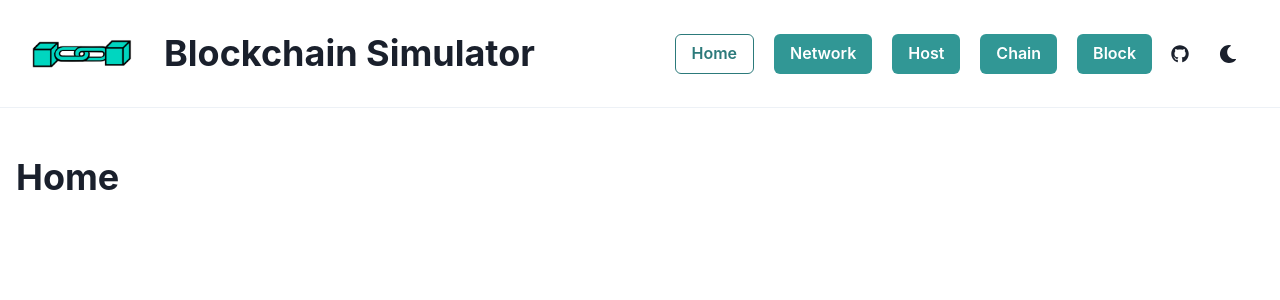
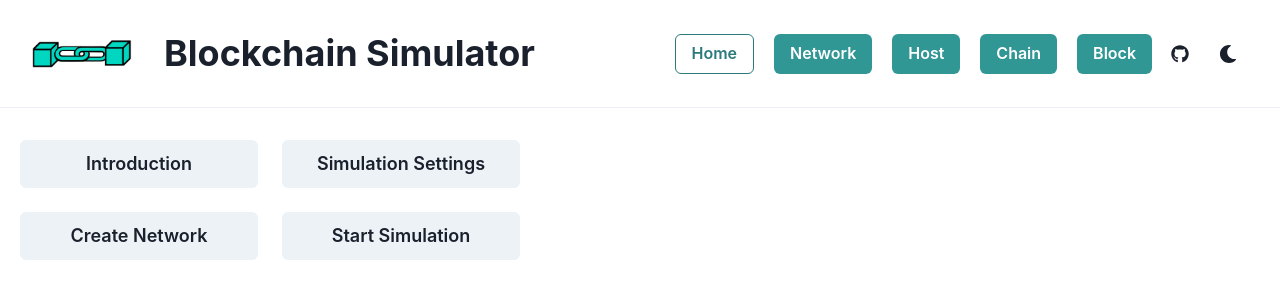
Before and after one commit to ece496-blockchain-capstone-team/ece496-blockchain-simulator, a React (Create React App) app: page / in a window 1280 px wide. Shown: the top 300 px of the page. Built offline with nearby package versions, Linux system fonts and the light colour scheme.

Commit message:
#6 Buttons on the home page and add horizontal padding globally

```diff
--- a/src/App.tsx
+++ b/src/App.tsx
@@ -10,18 +10,24 @@ import Network from './components/Network';
 import Host from './components/Host';
 import Chain from './components/Chain';
 import Block from './components/Block';
+import SimulationSettings from './components/SimulationSettings';
+
+import './global.css';
 
 export default function App() {
   return (
     <ChakraProvider>
       <NavBar />
+      <div className="main">
         <Routes>
           <Route path="/" element={<Home />} />
           <Route path="/network" element={<Network />} />
           <Route path="/host" element={<Host />} />
           <Route path="/chain" element={<Chain />} />
           <Route path="/block" element={<Block />} />
+          <Route path="/simulation-settings" element={<SimulationSettings />} />
         </Routes>
+      </div>
     </ChakraProvider>
   );
 }
--- a/src/components/Home/Home.tsx
+++ b/src/components/Home/Home.tsx
@@ -1,11 +1,17 @@
 import React from 'react';
-
-import { Grid, GridItem, Heading, Divider } from '@chakra-ui/react';
+import { Button, Grid } from '@chakra-ui/react';
 
 export default function Home() {
   return (
-    <Grid w="100%" p={4} gap={4}>
-      <Heading> Home </Heading>
-    </Grid>
+    <div className="HomePage">
+      <div className="options">
+        <Grid templateColumns="repeat(2, 2fr)" gap={6} width={500}>
+          <Button size="lg">Introduction</Button>
+          <Button size="lg">Simulation Settings</Button>
+          <Button size="lg">Create Network</Button>
+          <Button size="lg">Start Simulation</Button>
+        </Grid>
+      </div>
+    </div>
   );
 }
--- /dev/null
+++ b/src/global.css
@@ -0,0 +1,3 @@
+.main {
+    padding: 0 20px 0 20px;
+}
```
Also changed, not shown: 1 other file (tests, documents, lock files or other folders). Lines whose indentation alone changed are shown as unchanged.
